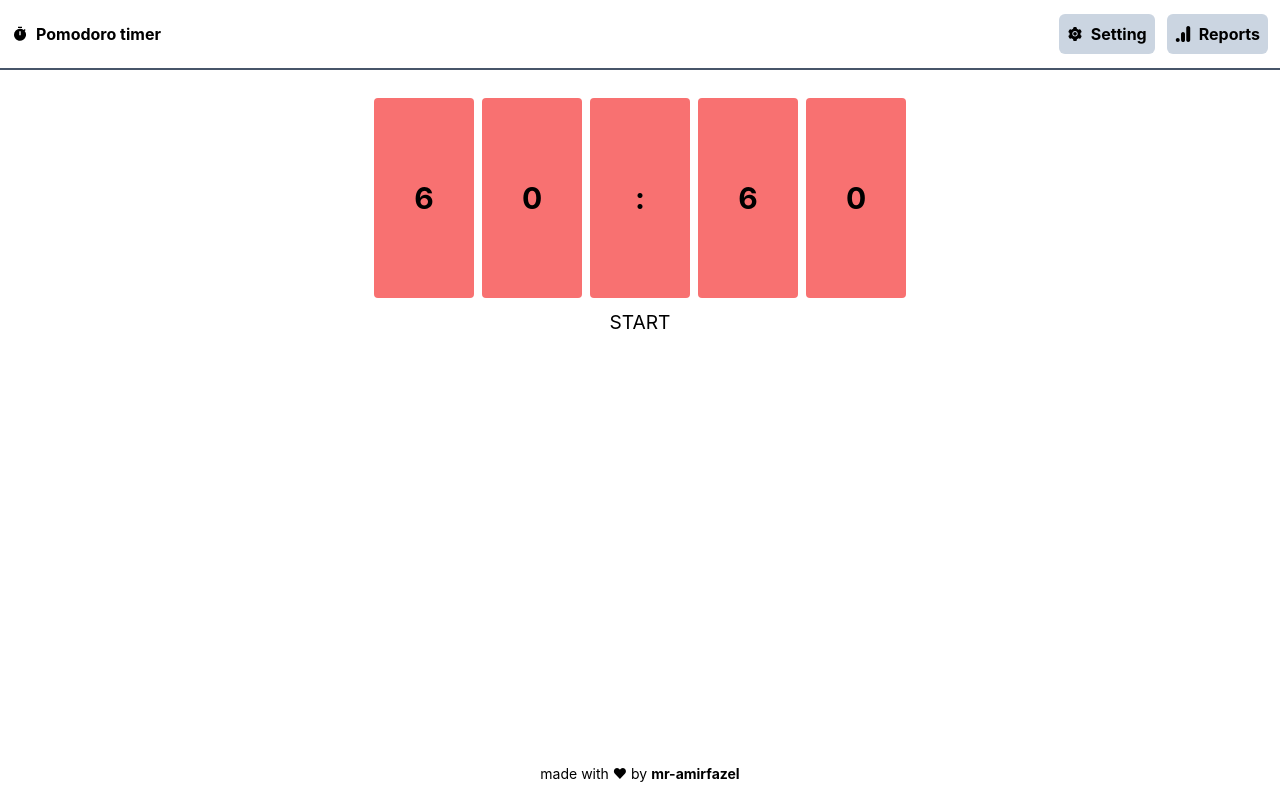
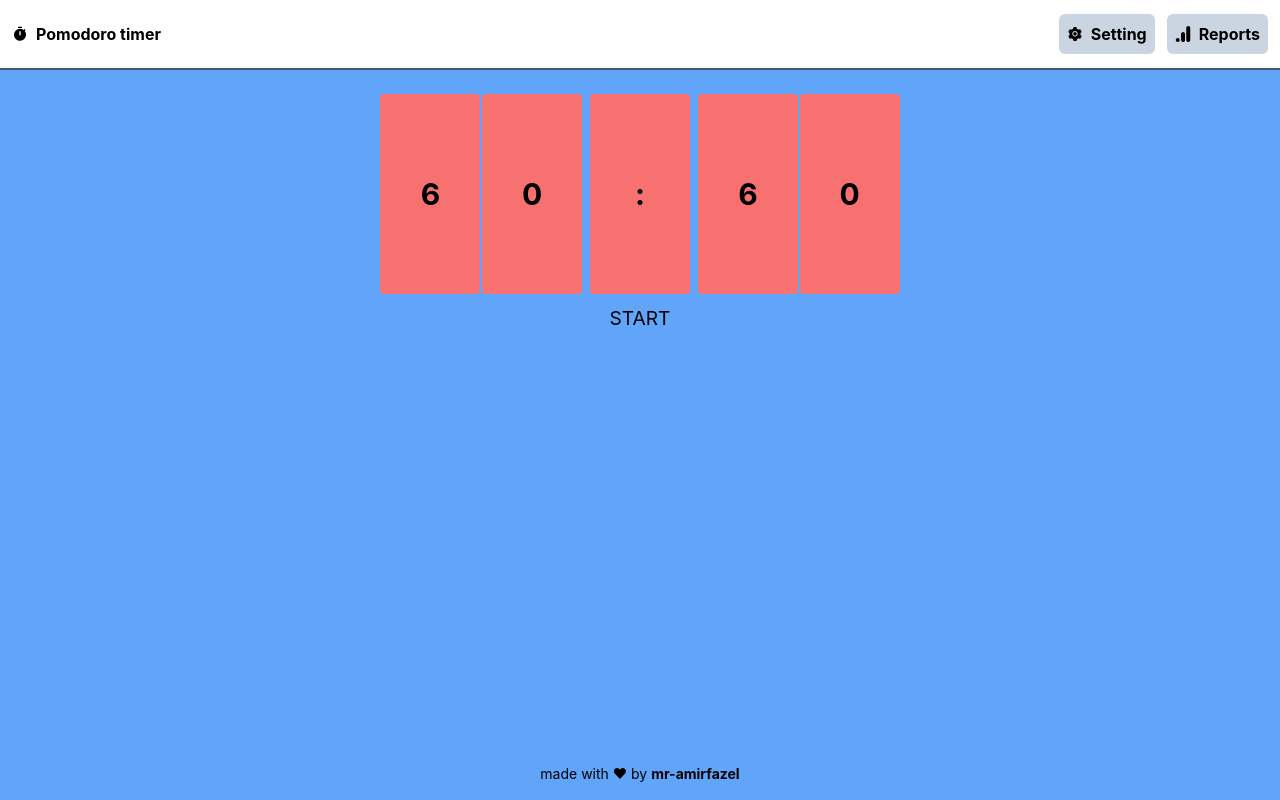
Before and after one commit to mr-amirfazel/pomodoro, a React (Create React App) app: page / in a window 1280 px wide. Built offline with nearby package versions, Linux system fonts and the light colour scheme.

Commit message:
main component initialized

```diff
--- a/src/App.tsx
+++ b/src/App.tsx
@@ -1,14 +1,14 @@
 import React from 'react';
 import './App.css';
 import LayOut from './components/Layout';
-import Timer from './components/timer/timer';
+import Main from './components/Main';
 
 
 function App() {
   return (
     <div className="App">
       <LayOut>
-        <Timer minutes={60} seconds={60}></Timer>
+        <Main />
       </LayOut>
     </div>
   );
--- a/src/components/Layout/Footer/index.tsx
+++ b/src/components/Layout/Footer/index.tsx
@@ -3,7 +3,7 @@ import PropTypes from "prop-types";
 
 interface FooterProps extends React.PropsWithChildren {}
 const Footer: React.FunctionComponent<FooterProps> = (props) => {
-  return <div className="absolute bottom-0 flex justify-center items-center w-full p-4">
+  return <div className="fixed bottom-0 flex justify-center items-center w-full p-4">
     <h6 className="text-sm ">made with &#10084; by <a className="font-bold" target="_blank" href="https://github.com/mr-amirfazel">mr-amirfazel</a></h6>
   </div>;
 };
--- a/src/components/Layout/Header/index.tsx
+++ b/src/components/Layout/Header/index.tsx
@@ -9,7 +9,7 @@ import GlassItem from './GlassItem';
 const Header:FC = ():JSX.Element => {
     return (
     <header className="w-full">
-        <div className='w-full flex justify-between items-center h-[70px] px-3 border-b-2 border-slate-600 mb-6'>
+        <div className='w-full flex justify-between items-center h-[70px] px-3 border-b-2 border-slate-600'>
             {/* icon */}
             <HeaderItem>
                 <MdTimer />
--- /dev/null
+++ b/src/components/Main/index.tsx
@@ -0,0 +1,12 @@
+import { FC, PropsWithChildren } from "react";
+import Timer from "./timer";
+
+const Main:FC<PropsWithChildren> = ():JSX.Element => {
+    return(
+    <div className="h-[calc(100vh-70px)] w-full bg-blue-400 pt-5">
+        <Timer minutes={60} seconds={60}/>
+    </div>
+    );
+}
+
+export default Main
--- a/src/components/timer/timer.tsx
+++ b/src/components/Main/timer/index.tsx
@@ -1,8 +1,8 @@
 import React, {useState, useEffect, PropsWithChildren, FC} from "react";
 import DigitCard from './digitCard';
-import {digitArray} from "../../utils/utils";
+import {digitArray} from "../../../utils/utils";
 
-import Button from "../Base/button/button";
+import Button from "../../Base/button/button";
 
 interface TimerProps extends PropsWithChildren{
     minutes: number;
@@ -47,14 +47,18 @@ const Timer:FC<TimerProps> = (props) => {
     }
 
     return (
-    <>
+    <div>
     <div className="flex gap-2 py-1 w-full justify-center items-center">
+        <div className="flex gap-[.1rem]">
         {digitArray(minutes).map((number, index) => <DigitCard key={index} digit = {number} />)}
+        </div>
         <DigitCard digit={":"} />
+        <div className="flex gap-[.1rem]">
         {digitArray(seconds).map((number, index) => <DigitCard key={index} digit = {number} />)}
+        </div>
     </div>
     <Button onClick={clickHandler}>{timerOn ? `Stop` : `Start`}</Button>
-    </>
+    </div>
         );
 }
 
```
Also changed, not shown: src/components/Main/timer/digitCard/index.tsx (renamed from src/components/timer/digitCard/index.tsx).
